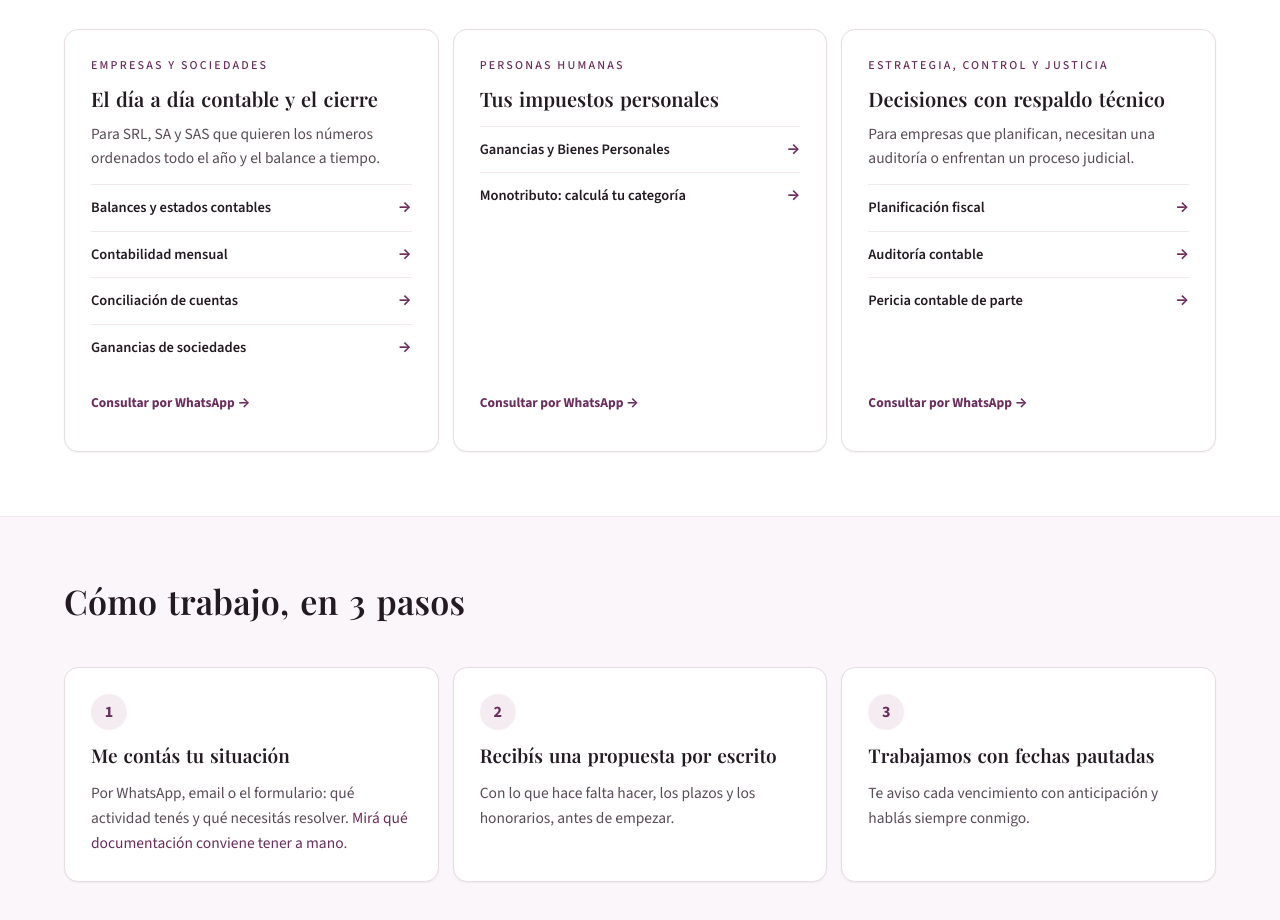
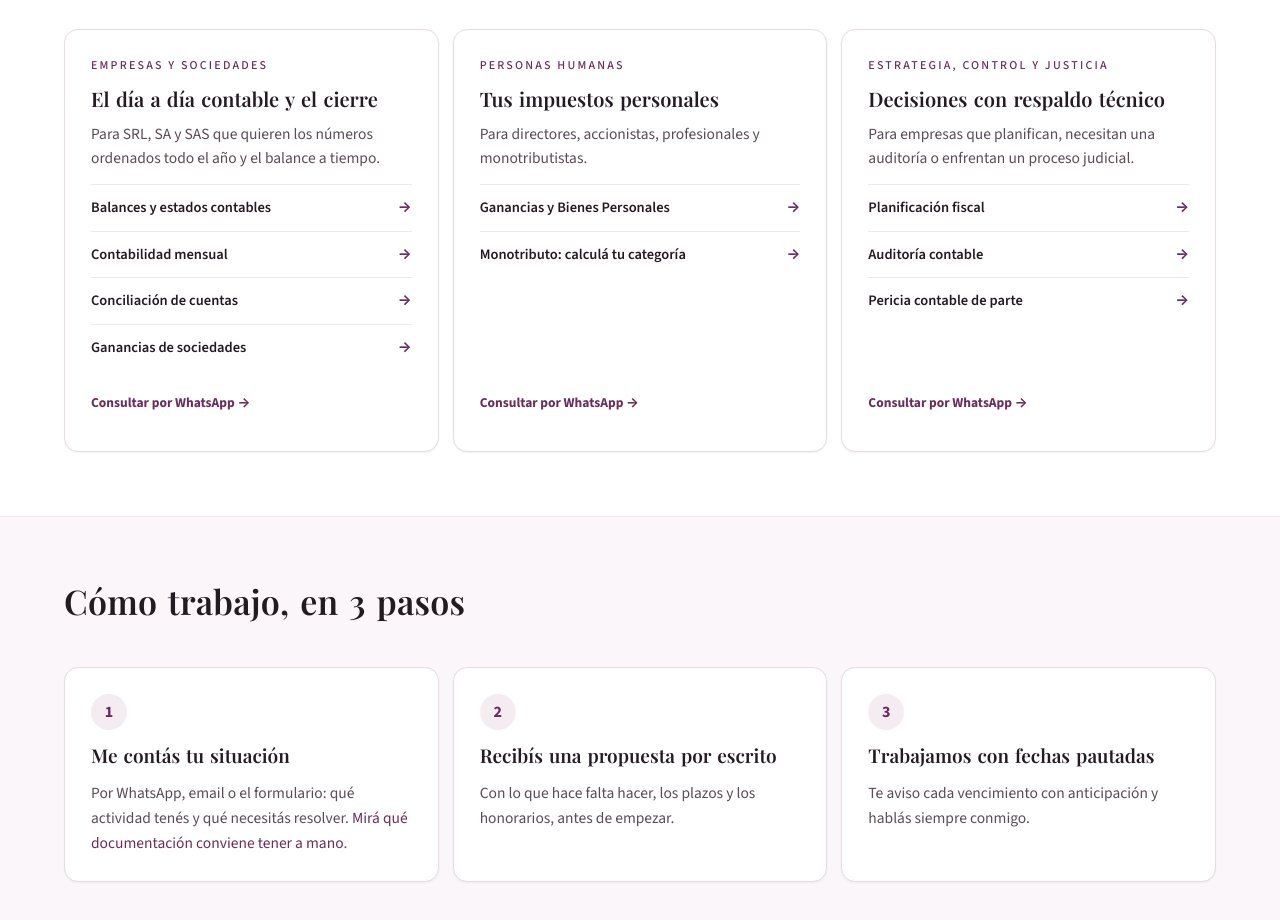
Before and after one commit to bleonardo12/dmbestudio, a plain HTML site: page index.html in a window 1280 px wide. Shown: the part 1100-2020 px from the top of the page. Drawn offline with Linux system fonts and the light colour scheme.

Commit message:
Tarjeta personas humanas: dejar sólo a quién va dirigido
Co-Authored-By: Claude Opus 5.5 <noreply@anthropic.com>
Claude-Session: https://claude.ai/code/session_01319cJoYcXNAdwYtS5etFJM

```diff
--- a/index.html
+++ b/index.html
@@ -309,6 +309,7 @@ height="0" width="0" style="display:none;visibility:hidden" title="Google Tag Ma
     <article class="card">
       <span class="overline">Personas humanas</span>
       <h3 class="card__title">Tus impuestos personales</h3>
+      <p class="svc-for">Para directores, accionistas, profesionales y monotributistas.</p>
       <ul class="svc-list">
         <li><a href="/ganancias-bienes-personales/">Ganancias y Bienes Personales</a></li>
         <li><a href="/calculadora-monotributo/">Monotributo: calculá tu categoría</a></li>
```
